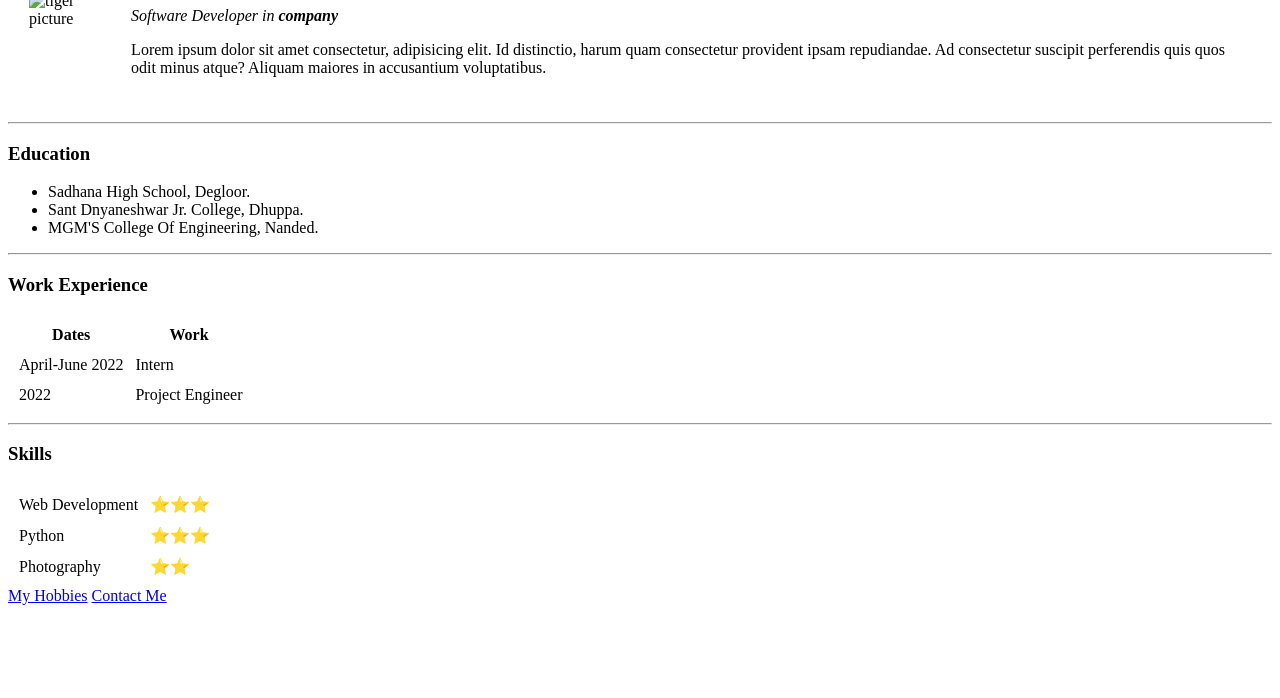
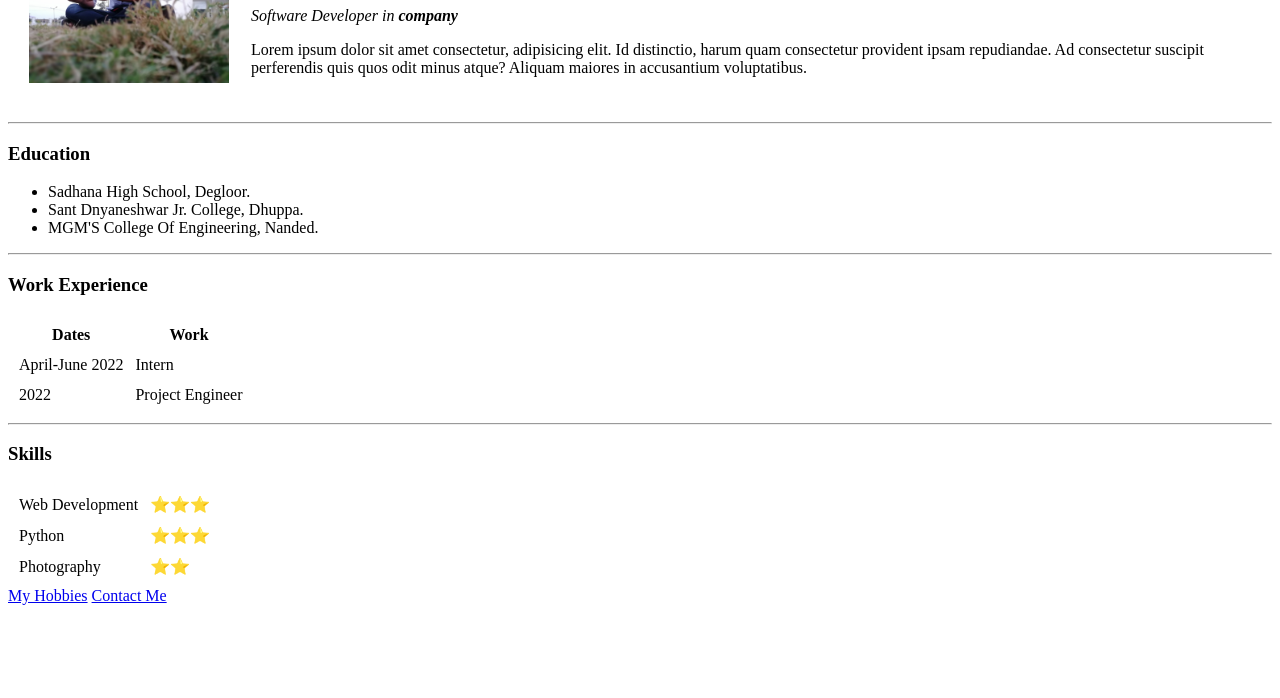
Before and after one commit to WittyJit/CV2, a plain HTML site: page index.html in a window 1280 px wide. Shown: the part 102-800 px from the top of the page. Drawn offline with Linux system fonts and the light colour scheme; the site is published under a folder, as on GitHub Pages, so addresses that start at the root find nothing.

Commit message:
Update index.html

```diff
--- a/index.html
+++ b/index.html
@@ -11,7 +11,7 @@
 <body>
     <table cellspacing="20">
         <tr>
-            <td><img src="/images/IMG_20171114_174257.jpg" alt="tiger picture" width="200" /></td>
+            <td><img src="images/IMG_20171114_174257.jpg" alt="tiger picture" width="200" /></td>
             <td>
                 <h1>Ajit Atkale</h1>
                 <p><em>Software Developer in <strong>company</strong></em></p>
```
